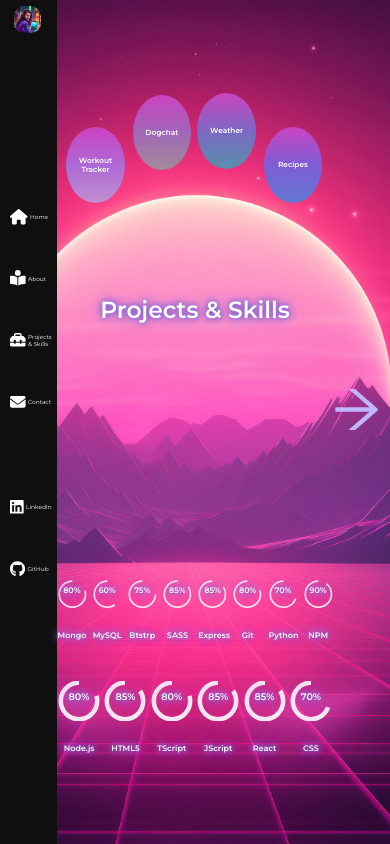
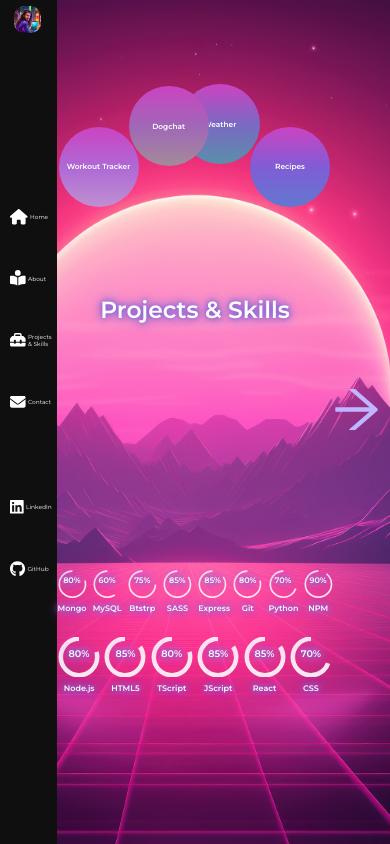
Before and after one commit to Reshex/My-Portfolio, a React (Vite) app: page /My-Portfolio/projectsAndSkills in a window 390 px wide. Built offline with nearby package versions, Linux system fonts and the light colour scheme.

Commit message:
new media changes

```diff
--- a/src/pages/projectsAndSkills/projects/projects.module.scss
+++ b/src/pages/projectsAndSkills/projects/projects.module.scss
@@ -37,8 +37,8 @@
   .project4 {
     position: fixed;
     border-radius: 50%;
-    height: 15vh;
-    width: 7vw;
+    height: 140px;
+    width: 140px;
     transition: 0.5s;
     display: flex;
     align-items: center;
@@ -47,13 +47,13 @@
 
   .project1 {
     background-color: rgb(255, 255, 252);
-    left: 30.5vw;
+    left: 28.5vw;
     top: 25vh;
   }
 
   .project2 {
     background-color: rgb(21, 197, 250);
-    right: 30vw;
+    right: 28vw;
     top: 25vh;
   }
 
@@ -70,14 +70,13 @@
   }
 }
 
-@media all and (max-width: 1400px) {
+@media all and (max-width: 1500px) {
   .projects {
     .project1,
     .project2,
     .project3,
     .project4 {
-      height: 12vh;
-      width: 8vw;
+      font-size: 1.2vw;
     }
     .project1 {
       left: 26.5vw;
@@ -101,15 +100,13 @@
   }
 }
 
-@media all and (max-width: 1100px) {
+@media all and (max-width: 1300px) {
   .projects {
     .project1,
     .project2,
     .project3,
     .project4 {
       font-size: 1.2vw;
-      height: 12vh;
-      width: 11vw;
     }
     .project1 {
       left: 18vw;
@@ -133,15 +130,13 @@
   }
 }
 
-@media all and (max-width: 850px) {
+@media all and (max-width: 1100px) {
   .projects {
     .project1,
     .project2,
     .project3,
     .project4 {
       font-size: 1.4vw;
-      height: 11vh;
-      width: 14vw;
     }
     .project1 {
       left: 13vw;
@@ -154,25 +149,25 @@
     }
 
     .project3 {
-      top: 9vh;
+      top: 6vh;
       right: 32vw;
     }
 
     .project4 {
-      top: 9.2vh;
+      top: 6.2vh;
       left: 32vw;
     }
   }
 }
-@media all and (max-width: 700px) {
+@media all and (max-width: 850px) {
   .projects {
     .project1,
     .project2,
     .project3,
     .project4 {
-      font-size: 1.4vw;
-      height: 11vh;
-      width: 14vw;
+      font-size: 1.7vw;
+      height: 120px;
+      width: 120px;
     }
     .project1 {
       left: 13vw;
@@ -196,6 +191,38 @@
   }
 }
 
+@media all and (max-width: 700px) {
+  .projects {
+    .project1,
+    .project2,
+    .project3,
+    .project4 {
+      font-size: 1.9vw;
+      height: 100px;
+      width: 100px;
+    }
+    .project1 {
+      left: 11vw;
+      top: 19vh;
+    }
+
+    .project2 {
+      right: 11vw;
+      top: 19vh;
+    }
+
+    .project3 {
+      right: 30vw;
+      top: 10vh;
+    }
+
+    .project4 {
+      left: 30vw;
+      top: 10.2vh;
+    }
+  }
+}
+
 @media all and (max-width: 550px) {
   .projects {
     .project1,
@@ -203,27 +230,27 @@
     .project3,
     .project4 {
       font-size: 1.9vw;
-      height: 9vh;
-      width: 15vw;
+      height: 80px;
+      width: 80px;
     }
     .project1 {
-      left: 17vw;
+      left: 15vw;
       top: 15vh;
     }
 
     .project2 {
-      right: 17vw;
+      right: 15vw;
       top: 15vh;
     }
 
     .project3 {
-      right: 34vw;
-      top: 11vh;
+      right: 33vw;
+      top: 10vh;
     }
 
     .project4 {
-      left: 34vw;
-      top: 11.2vh;
+      left: 33vw;
+      top: 10.2vh;
     }
   }
 }
--- a/src/pages/projectsAndSkills/skills/skills.module.scss
+++ b/src/pages/projectsAndSkills/skills/skills.module.scss
@@ -59,8 +59,8 @@
     }
   }
   svg {
-    width: 7rem;
-    height: 10rem;
+    width: 5rem;
+    height: 6rem;
     &:nth-child(2) {
       position: absolute;
       left: 0;
@@ -76,6 +76,17 @@
       transition: 0.5s;
       animation: load 3.5s;
       animation-delay: 2.5s;
+    }
+  }
+  & > li {
+    margin: 1rem;
+    &:before {
+      margin-bottom: -2vh;
+      font-size: 1rem;
+    }
+    &:after {
+      margin-top: -3vh;
+      font-size: 1.5rem;
     }
   }
 }
@@ -96,9 +107,10 @@
   }
   &:before {
     bottom: -1.5rem;
+    margin-bottom: -0.5vh;
   }
   &:after {
-    top: 1.25rem;
+    top: 3rem;
     font-size: 1rem;
   }
 }
@@ -133,7 +145,6 @@
     }
     &:after {
       top: 1.7rem;
-      font-size: 1rem;
       font-size: 0.7rem;
     }
   }
@@ -186,6 +197,7 @@
 
   .progress > li:before {
     font-size: 0.5rem;
+    margin-bottom: 2vh;
   }
 
   .progress > li:after {
@@ -193,8 +205,8 @@
     font-size: 0.6rem;
   }
 
-  .smallerSkillSet  {
-    margin-bottom: 4vh;
+  .smallerSkillSet {
+    margin-top: 2vh;
   }
   .smallerSkillSet > li svg {
     width: 1.8rem;
```
Also changed, not shown: todo.txt.
